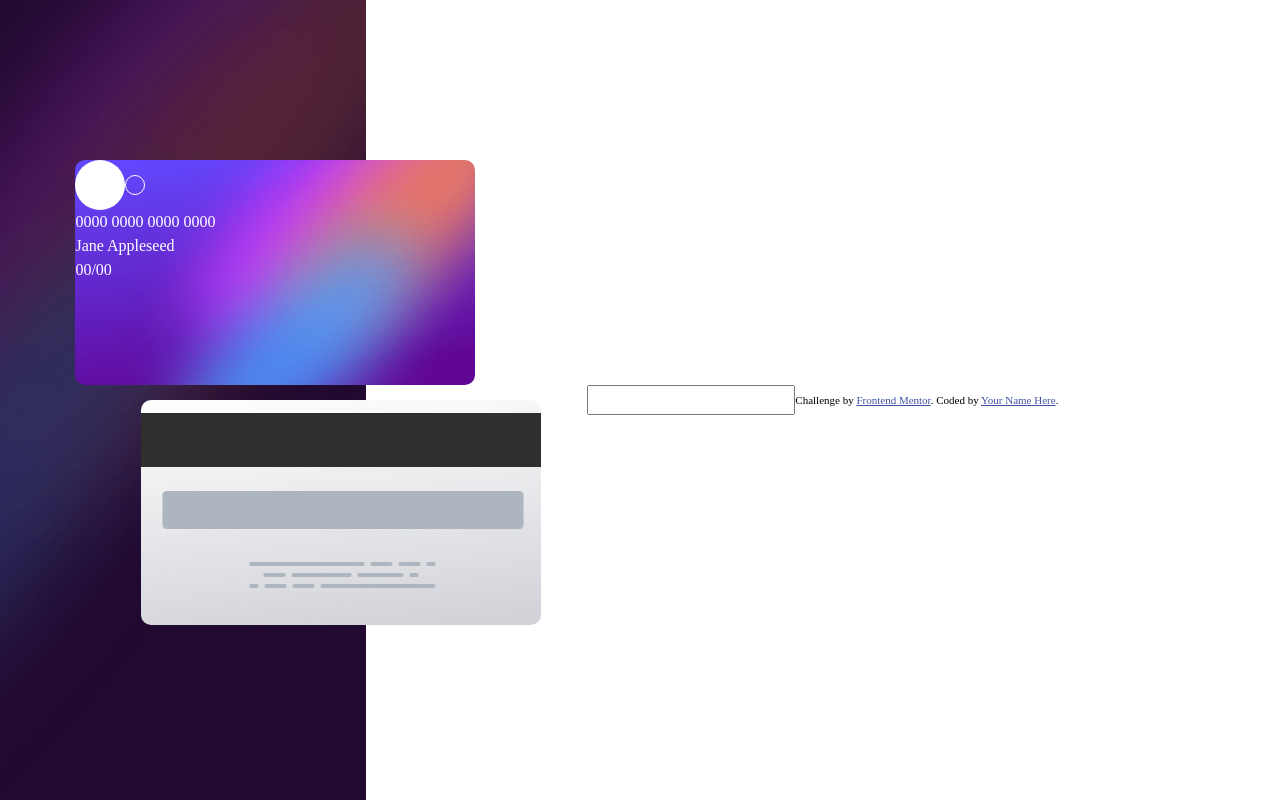
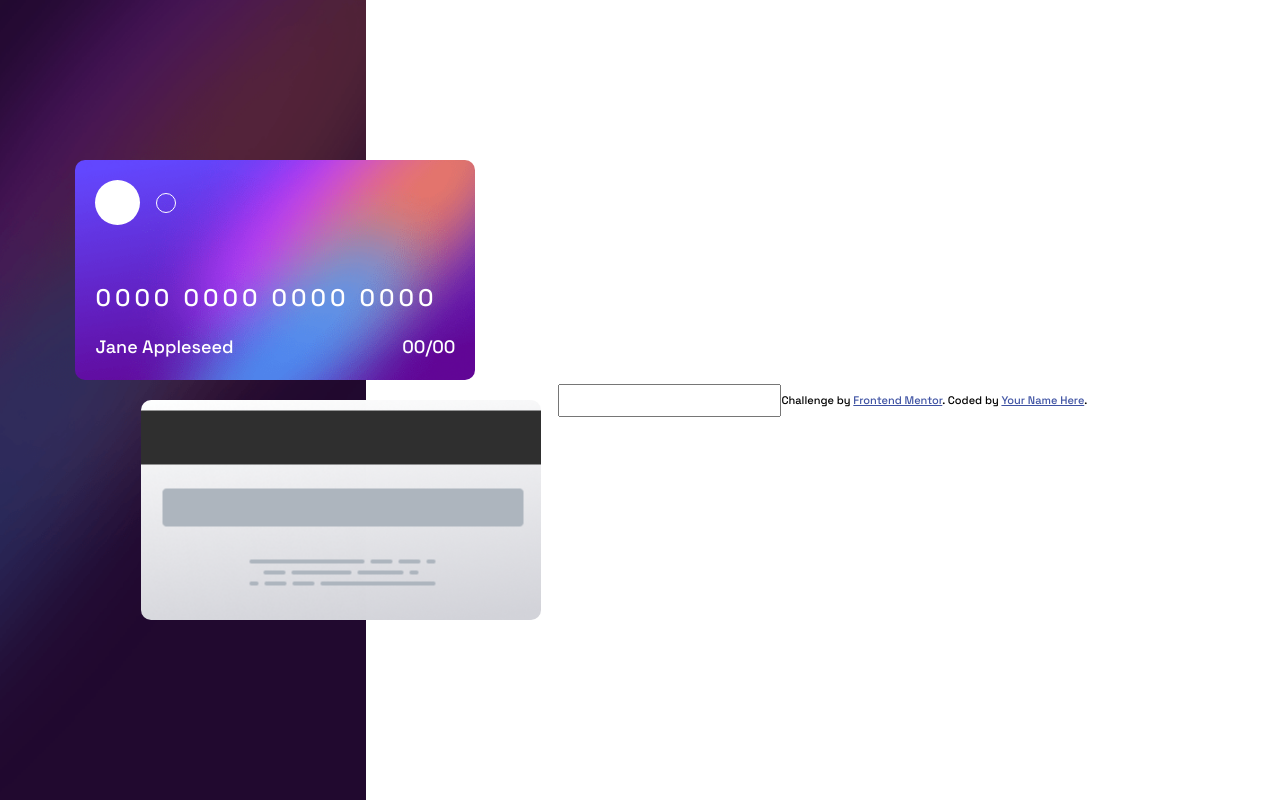
Before and after one commit to Albertinou/interactive-card-challange, a website built with Vite: page index.html in a window 1280 px wide. Built offline with nearby package versions, Linux system fonts and the light colour scheme.

Commit message:
front card design

```diff
--- a/index.html
+++ b/index.html
@@ -13,6 +13,12 @@
     />
 
     <title>Frontend Mentor | Interactive card details form</title>
+    <link rel="preconnect" href="https://fonts.googleapis.com" />
+    <link rel="preconnect" href="https://fonts.gstatic.com" crossorigin />
+    <link
+      href="https://fonts.googleapis.com/css2?family=Space+Grotesk:wght@500&display=swap"
+      rel="stylesheet"
+    />
 
     <!-- Feel free to remove these styles or customise in your own stylesheet 👍 -->
     <style>
@@ -29,6 +35,7 @@
     <div class="hero-container">
       <div class="left-container">
         <div class="front-card">
+          <div class="front-card-wrapper">
             <div class="dots-line">
               <div class="big-dot"></div>
               <div class="small-dot"></div>
@@ -37,6 +44,7 @@
             <div class="name-line">
               <div class="name" id="name">Jane Appleseed</div>
               <div class="date" id="date">00/00</div>
+            </div>
           </div>
         </div>
         <div class="back-card"></div>
--- a/style.css
+++ b/style.css
@@ -1,3 +1,8 @@
+body {
+  font-family: "Space Grotesk", sans-serif;
+  font-size: 18px;
+}
+
 .hero-container {
   display: flex;
   width: 100%;
@@ -33,9 +38,11 @@
   background: url(/images/bg-card-front.png) no-repeat center center;
   background-size: cover;
   width: 400px;
-  height: 225px;
+  height: 220px;
   top: 20%;
   right: -30%;
+  justify-content: center;
+  align-items: center;
 }
 
 .back-card {
@@ -44,17 +51,26 @@
   right: -48%;
 }
 
+.front-card-wrapper {
+  display: flex;
+  flex-direction: column;
+  width: 360px;
+  height: 180px;
+}
+
 .dots-line {
   display: flex;
   flex-direction: row;
   align-items: center;
+  margin-bottom: 55px;
 }
 
 .big-dot {
-  width: 50px;
-  height: 50px;
+  width: 45px;
+  height: 45px;
   background: #fff;
   border-radius: 50%;
+  margin-right: 16px;
 }
 
 .small-dot {
@@ -63,3 +79,14 @@
   border-radius: 50%;
   border: 1px solid #fff;
 }
+.card-number {
+  font-size: 24px;
+  margin-bottom: auto;
+  letter-spacing: 4px;
+}
+
+.name-line {
+  display: flex;
+  flex-direction: row;
+  justify-content: space-between;
+}
```
Lines whose indentation alone changed are shown as unchanged.
